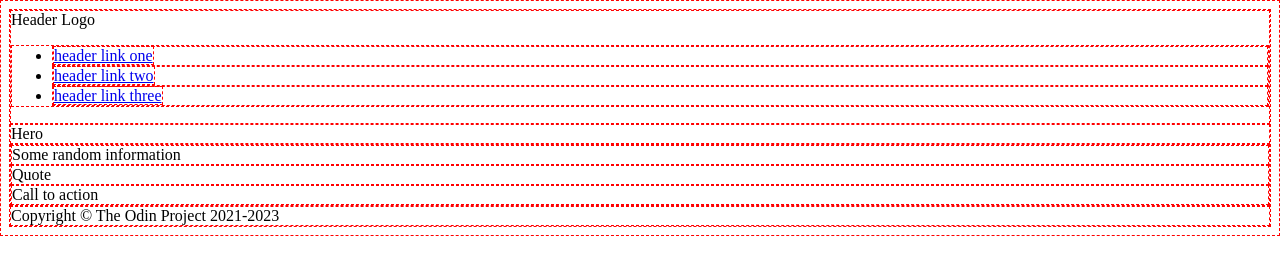
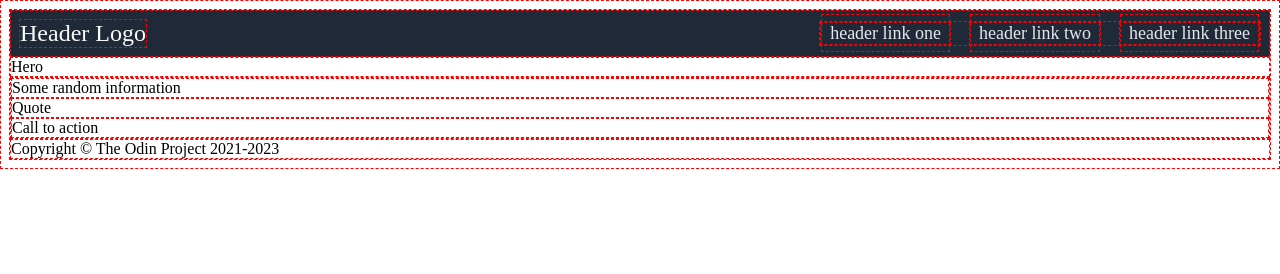
Before and after one commit to simonlewin/odin-landing-page, a plain HTML site: page index.html in a window 1280 px wide. Drawn offline with Linux system fonts and the light colour scheme.

Commit message:
fix: add container and styles for header logo and links
add container for header logo and styles for header, logo, list and list items

```diff
--- a/index.html
+++ b/index.html
@@ -9,7 +9,7 @@
   </head>
   <body>
     <div class="header">
-      Header Logo
+      <div class="logo">Header Logo</div>
       <ul>
         <li><a href="#">header link one</a></li>
         <li><a href="#">header link two</a></li>
--- a/style.css
+++ b/style.css
@@ -1,3 +1,34 @@
 * {
   border: red dashed 1px;
 }
+
+.header {
+  display: flex;
+  justify-content: space-between;
+  align-items: center;
+  padding: 8px;
+  background-color: #1f2937;
+}
+
+.logo {
+  color: #f9faf8;
+  font-size: 24px;
+}
+
+ul {
+  /* this removes the dots on the list items*/
+  list-style-type: none;
+  display: flex;
+  padding: 0;
+  margin: 0;
+  gap: 1em;
+  font-size: 18px;
+}
+
+a {
+  font-size: 18px;
+  color: #e5e7eb;
+  padding: 8px;
+  /* this removes the line under the links */
+  text-decoration: none;
+}
```
